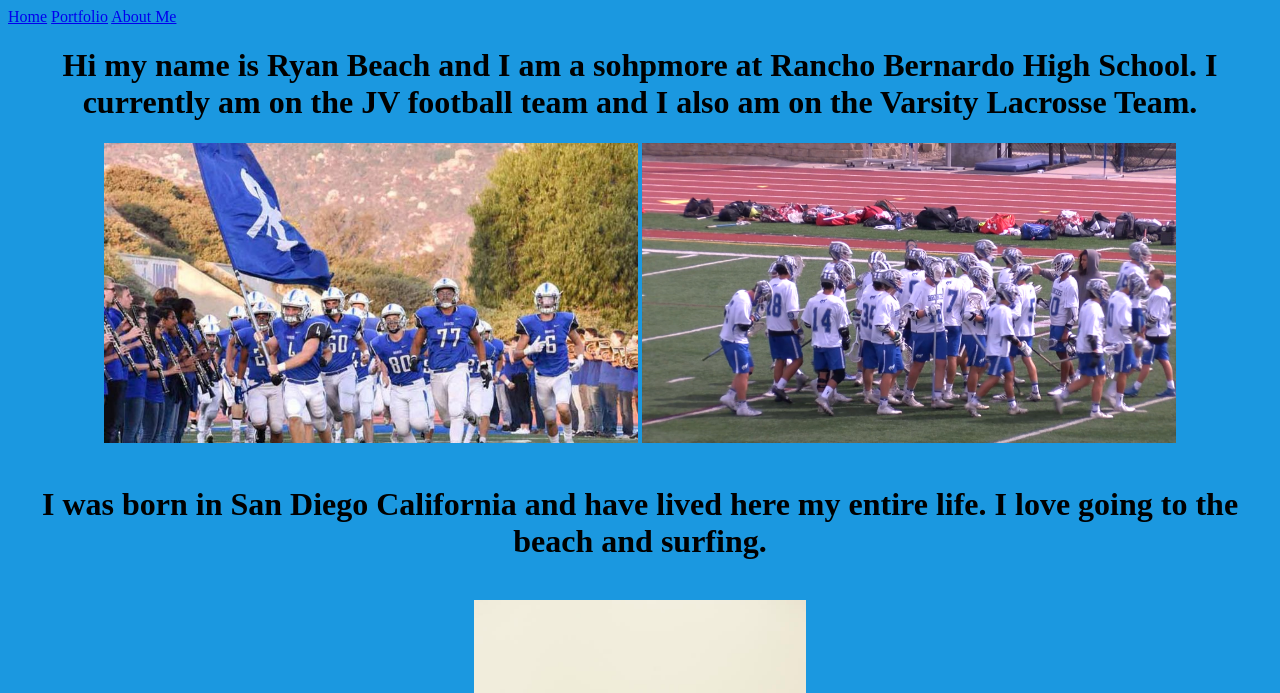
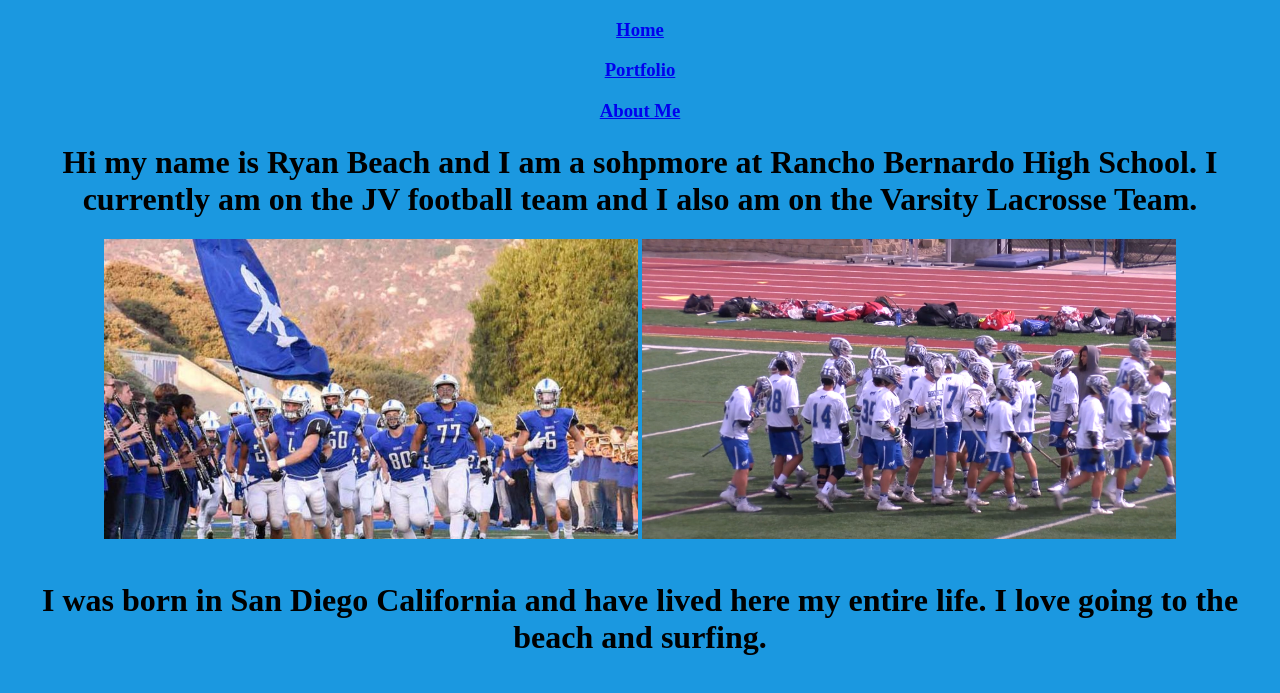
Before and after one commit to RyanBeach24/RyanBeach24, a plain HTML site: page Com Sy Principles 21/Website/aboutme.html in a window 1280 px wide. Shown: the top 693 px of the page. Drawn offline with Linux system fonts and the light colour scheme; files whose address does not match are found by name.

Commit message:
Update aboutme.html

```diff
--- a/Com Sy Principles 21/Website/aboutme.html
+++ b/Com Sy Principles 21/Website/aboutme.html
@@ -5,9 +5,10 @@
 	    <title>About Me</title>
 	  </head>
 	  <body bgcolor="#1B98E0">
-    <a href="index.html">Home</a>
-    <a href="portfolio.html">Portfolio</a>
-    <a href="aboutme.html">About Me</a>
+    <center>
+    <h3> <a href="index.html">Home</a>
+    <h3> <a href="portfolio.html">Portfolio</a>
+    <h3> <a href="aboutme.html">About Me</a>
     <h1> <center> Hi my name is Ryan Beach and I am a sohpmore at Rancho Bernardo High School. I currently am on the JV football team and I also am on the Varsity Lacrosse Team. </h1>
     <center> <img src="H:\Com Sy Principles 21\Website\images/football.JFIF" height="300">
     <img src="H:\Com Sy Principles 21\Website\images/lacrosse.JPG" height="300"> <center>
```
